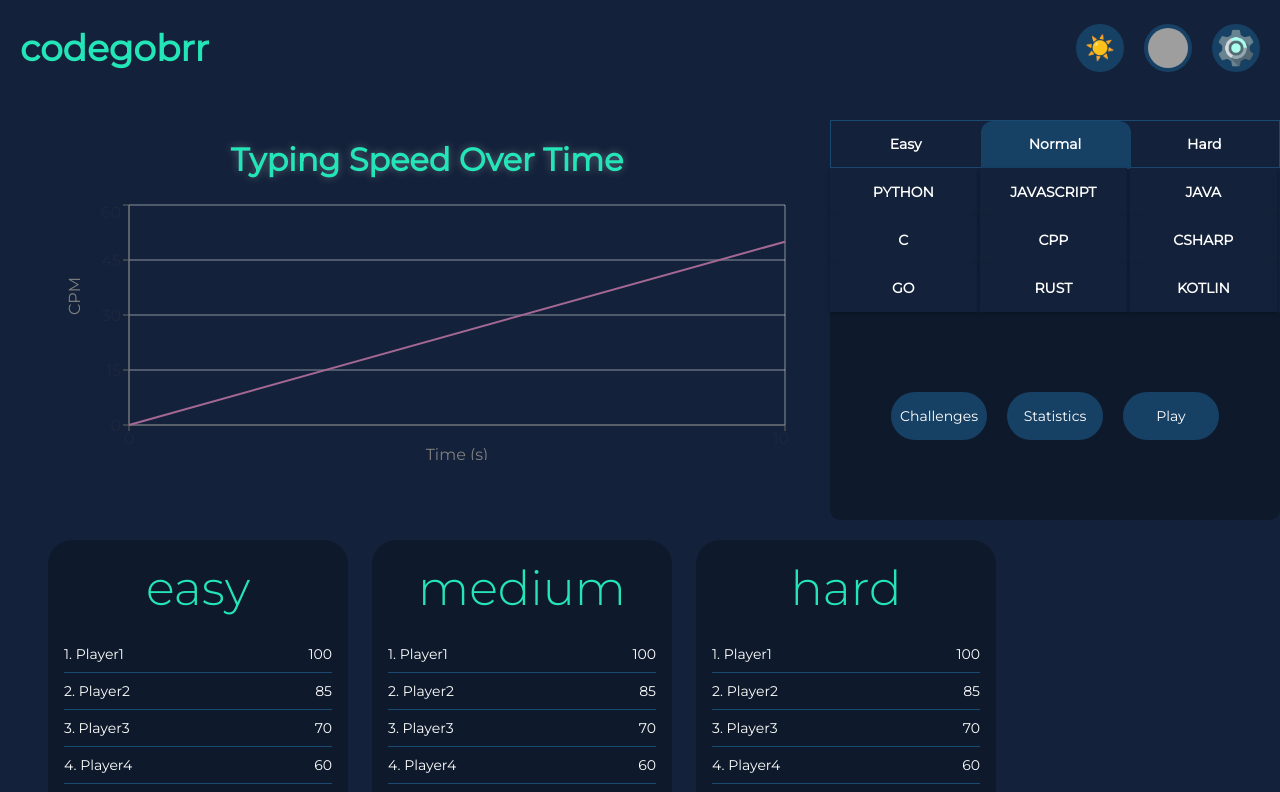
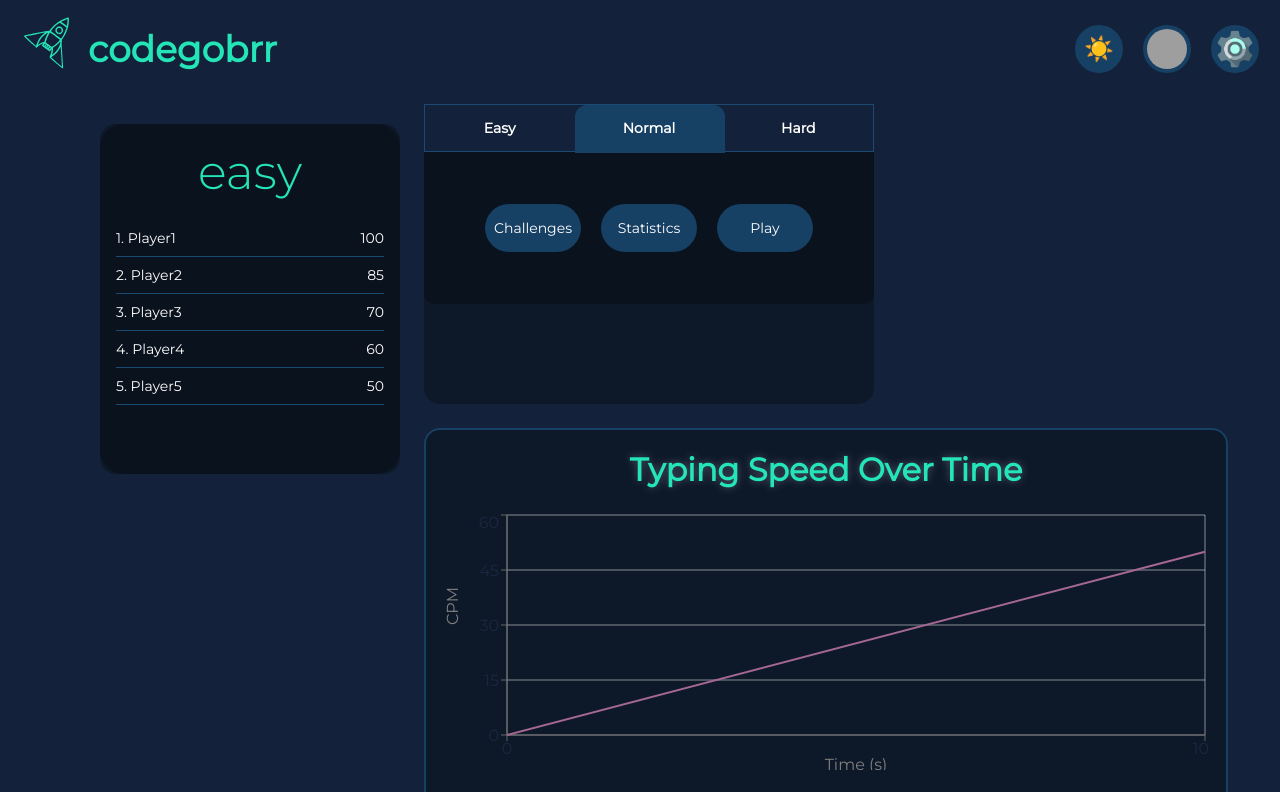
Before and after one commit to JavaBootcampJuly2025/Coderacer, a React (Create React App) app in the folder frontend/: page / in a window 1280 px wide. Shown: the top 792 px of the page. Built offline with nearby package versions, Linux system fonts and the light colour scheme; grey boxes are pictures that could not be loaded.

Commit message:
Home screen reordering and logo color changing

```diff
--- a/frontend/src/App.css
+++ b/frontend/src/App.css
@@ -95,6 +95,7 @@
 .logo {
     width: 200px;
     margin: 1rem 0 2rem 0;
+    color: var(--accent);
 }
 
 .header {
--- a/frontend/src/components/Header.jsx
+++ b/frontend/src/components/Header.jsx
@@ -3,6 +3,8 @@ import Settings from '../assets/settings.png';
 import { useTheme } from '../styles/ThemeContext';
 import Title from './ui/Title';
 import Icon from '../assets/icon.svg?react';
+import Icon2 from '../assets/icon.png';
+import { ReactComponent as Logo } from '../assets/icon.svg';
 
 const Header = () => {
     const { theme, applyTheme } = useTheme(); // Access theme and applyTheme
@@ -15,7 +17,7 @@ const Header = () => {
     return (
         <div className="w-full h-24 flex justify-between items-center px-5">
             <div className="w-64 flex flex-row items-center space-x-3">
-                {/*<Icon className="w-14 h-14" style={{ fill: 'var(--accent)' }} alt="Codegobrr Icon" />*/}
+                <Logo className="logo" alt="Coderacer logo" />
                 <Title />
             </div>
             <div className="flex justify-center space-x-5">
--- a/frontend/src/components/RightPanel.jsx
+++ b/frontend/src/components/RightPanel.jsx
@@ -13,9 +13,9 @@ const RightPanel = () => {
     const handleStatisticsClick = () => navigate('/statistics');
 
     return (
-        <div className="w-[450px] h-[400px] rounded-[10px] bg-[var(--leaderboard-bg)] flex flex-col">
+        <div className="w-[450px] h-[200px] rounded-[10px] bg-[var(--leaderboard-bg)] flex flex-col">
             <LevelSwitch />
-            <LanguageGrid />
+            {/*<LanguageGrid />*/}
             <div className="flex-grow flex flex-col justify-center space-y-5 px-5">
                 <div className="flex justify-center space-x-5">
                     {['Challenges', 'Statistics', 'Play'].map((label, index) => (
--- a/frontend/src/pages/Home.js
+++ b/frontend/src/pages/Home.js
@@ -1,5 +1,4 @@
 import React from 'react';
-// Remove: import { useNavigate } from 'react-router-dom';
 import Header from '../components/Header';
 import SpeedChart from '../components/SpeedChart';
 import RightPanel from '../components/RightPanel';
@@ -7,6 +6,80 @@ import Footer from '../components/Footer';
 import Leaderboard from '../components/Leaderboard';
 import '../App.css';
 import { useLevelContext } from '../context/LevelContext';
+
+// Configuration object for layout, sizes, spacing, and styling
+const CONFIG = {
+    // Root container
+    root: {
+        minHeight: 'min-h-screen',
+        backgroundColor: 'bg-[#13223A]',
+        flexDirection: 'flex-col',
+        alignItems: 'items-center',
+    },
+    // Header
+    header: {
+        width: 'w-full',
+        height: 'h-[80px]',
+        border: 'border border-[#59000000]',
+    },
+    // Main body
+    mainBody: {
+        width: 'w-full',
+        maxWidth: 'max-w-7xl',
+        flex: 'flex-grow',
+        flexDirection: 'flex-col',
+        justifyContent: 'justify-between',
+        padding: 'py-6', // 24px
+    },
+    // SpeedChart and RightPanel row
+    chartPanelRow: {
+        flexDirection: 'flex-row',
+        justifyContent: 'justify-center',
+        alignItems: 'items-start',
+        gap: 'gap-6', // 24px
+    },
+    chartPanelCol: {
+        flexDirection: 'flex-col',
+        justifyContent: 'justify-center',
+        alignItems: 'items-start',
+        gap: 'gap-6', // 24px
+    },
+    // SpeedChart
+    speedChart: {
+        width: 'w-5/5', // 60% of container
+        height: 'h-[380px]',
+        backgroundColor: 'bg-[#0000004E]', // Semi-transparent
+        border: 'border-2 border-[#174065]',
+        borderRadius: 'rounded-2xl', // 16px
+    },
+    // RightPanel
+    rightPanel: {
+        width: 'w-5/5', // 40% of container
+        height: 'h-[300px]',
+        backgroundColor: 'bg-[#0000004E]',
+        borderRadius: 'rounded-2xl',
+    },
+    // Leaderboard
+    leaderboard: {
+        width: 'w-[300px]',
+        margin: 'mt-5', // 20px
+        backgroundColor: 'bg-[#0000004E]',
+        borderRadius: 'rounded-2xl',
+    },
+    // Footer
+    footer: {
+        width: 'w-full',
+        height: 'h-[80px]',
+        border: 'border border-[#59000000]',
+    },
+    // Typography
+    typography: {
+        fontFamily: 'font-montserrat',
+        titleColor: 'text-[#24E5B7]',
+        titleFontSize: 'text-2xl', // 24px
+        titleFontWeight: 'font-medium',
+    },
+};
 
 const Home = () => {
     const { latestSession } = useLevelContext();
@@ -19,22 +92,43 @@ const Home = () => {
     const endTime = latestSession?.endTime || 10;
 
     return (
-        <div className="home-wrapper min-h-screen bg-[#13223A] flex flex-col font-montserrat" onClick={handleClick}>
-            <Header />
-            <div className="main-body">
-                <div className="flex-grow flex flex-col justify-between py-6">
-                    <div className="flex justify-start items-start gap-6">
-                        <SpeedChart endTime={endTime} speedLog={speedLog} />
-                        <RightPanel />
+        <div
+            className={`home-wrapper ${CONFIG.root.minHeight} ${CONFIG.root.backgroundColor} flex ${CONFIG.root.flexDirection} ${CONFIG.root.alignItems} ${CONFIG.typography.fontFamily}`}
+            onClick={handleClick}
+        >
+            {/* Header */}
+            <div className={`${CONFIG.header.width} ${CONFIG.header.height} ${CONFIG.header.border}`}>
+                <Header />
+            </div>
+
+            {/* Main Body */}
+            <div
+                className={`main-body ${CONFIG.mainBody.width} ${CONFIG.mainBody.maxWidth} ${CONFIG.mainBody.flex} flex ${CONFIG.mainBody.flexDirection} ${CONFIG.mainBody.justifyContent} ${CONFIG.mainBody.padding}`}
+            >
+                {/* Row for SpeedChart and RightPanel */}
+                <div className={`flex ${CONFIG.chartPanelRow.flexDirection} ${CONFIG.chartPanelRow.justifyContent} ${CONFIG.chartPanelRow.alignItems} ${CONFIG.chartPanelRow.gap}`}>
+                    {/* Leaderboard */}
+                    <div className={`${CONFIG.leaderboard.width} ${CONFIG.leaderboard.margin} ${CONFIG.leaderboard.backgroundColor} ${CONFIG.leaderboard.borderRadius}`}>
+                        <Leaderboard />
                     </div>
-                    <div className="mt-5">
-                        <div className="flex justify-start gap-6">
-                            {['easy', 'medium', 'hard'].map((type, index) => (
-                                <Leaderboard key={index} type={type} />
-                            ))}
+                    <div className={`flex ${CONFIG.chartPanelCol.flexDirection} ${CONFIG.chartPanelCol.justifyContent} ${CONFIG.chartPanelCol.alignItems} ${CONFIG.chartPanelCol.gap}`}>
+                        <div className={`${CONFIG.rightPanel.width} ${CONFIG.rightPanel.height} ${CONFIG.rightPanel.backgroundColor} ${CONFIG.rightPanel.borderRadius}`}>
+                            <RightPanel />
                         </div>
+                        <div className={`${CONFIG.speedChart.width} ${CONFIG.speedChart.height} ${CONFIG.speedChart.backgroundColor} ${CONFIG.speedChart.border} ${CONFIG.speedChart.borderRadius}`}>
+                            <SpeedChart endTime={endTime} speedLog={speedLog} />
+                        </div>
+
                     </div>
                 </div>
+
+
+
+
+            </div>
+
+            {/* Footer */}
+            <div className={`${CONFIG.footer.width} ${CONFIG.footer.height} ${CONFIG.footer.border}`}>
                 <Footer />
             </div>
         </div>
--- a/frontend/src/utils/constants.js
+++ b/frontend/src/utils/constants.js
@@ -1,4 +1,4 @@
 const Loremm = "Lorem ipsum dolor sit amet, consectetur adipiscing elit";
-const Lorem = "int x = 10;"
+const Lorem = "if (x > 5) int a = 14;"
 
 export { Lorem };
```
Also changed, not shown: frontend/src/assets/icon.svg.
